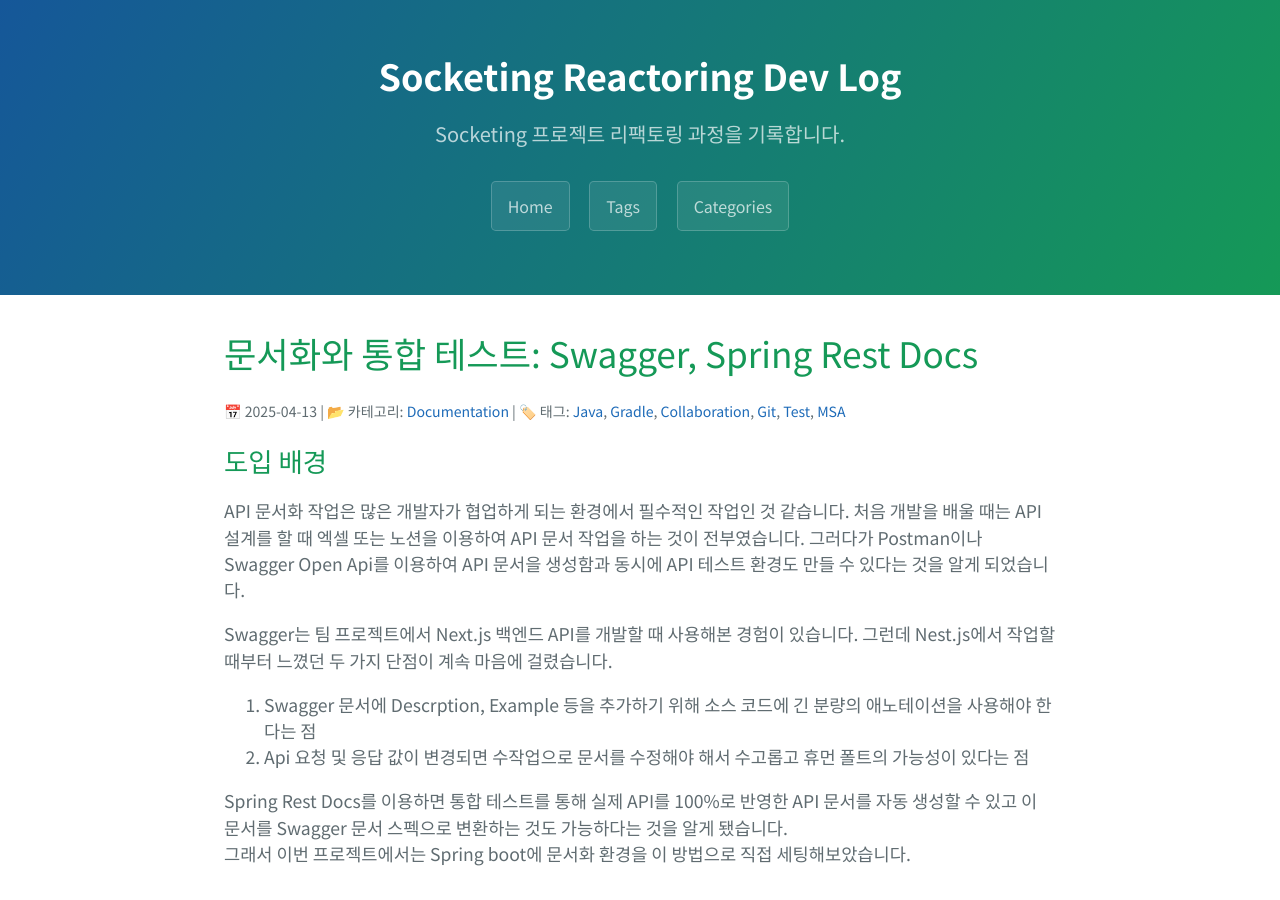
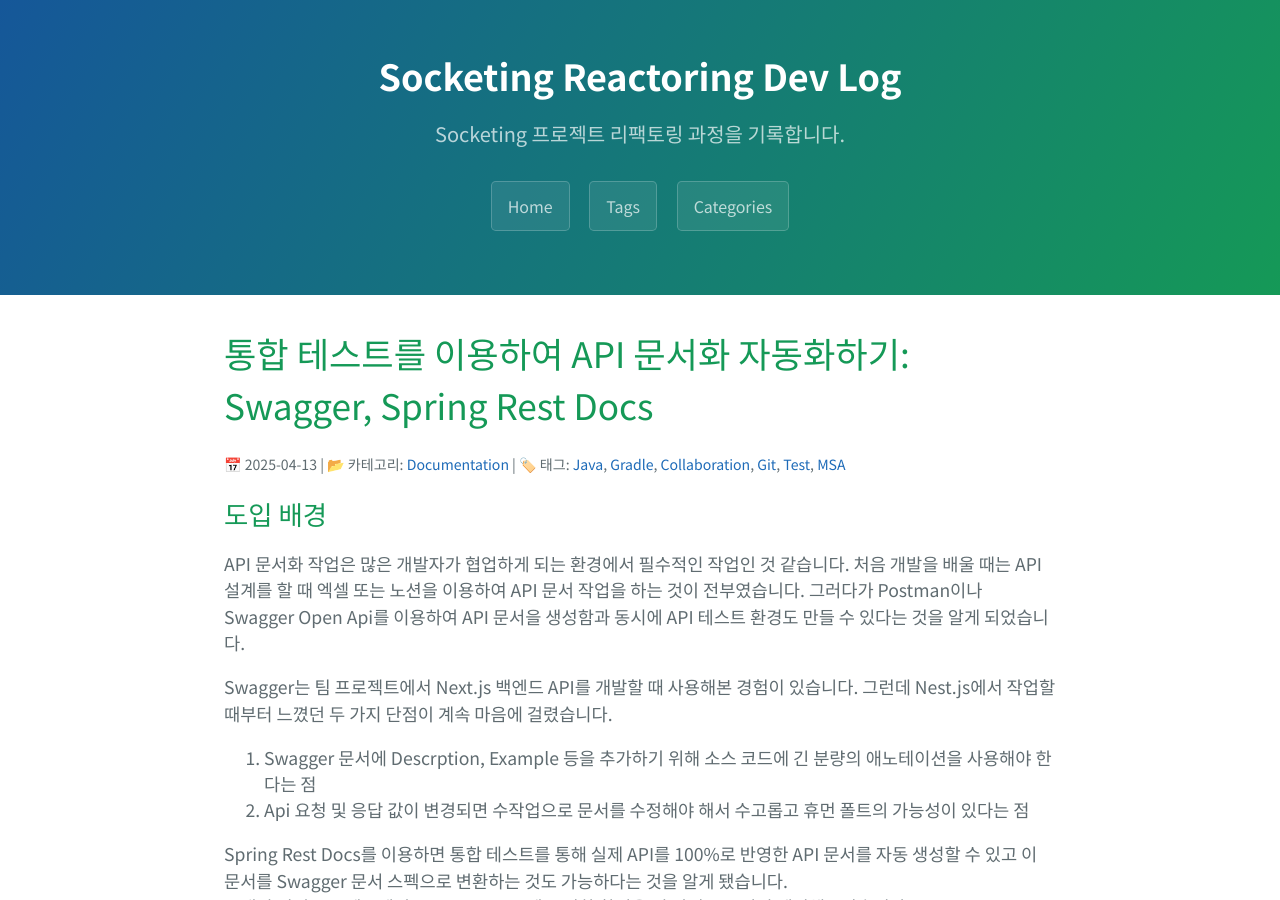
Before and after one commit to socketing-refactoring/socketing-refactoring.github.io, a Jekyll site: the page built from _posts/2025-04-13-documentation.md, in a window 1280 px wide and 900 px high. Built offline with Jekyll 4.4.1, drawn with Linux system fonts in a browser that asks for light colours.

Commit message:
Update 2025-04-13-documentation.md

```diff
--- a/_posts/2025-04-13-documentation.md
+++ b/_posts/2025-04-13-documentation.md
@@ -1,5 +1,5 @@
 ---
-title: '문서화와 통합 테스트: Swagger, Spring Rest Docs'
+title: '통합 테스트를 이용하여 API 문서화 자동화하기: Swagger, Spring Rest Docs'
 date: 2025-04-13
 categories: [Documentation]
 tags: [Java, Gradle, Collaboration, Git, Test, MSA]
```
